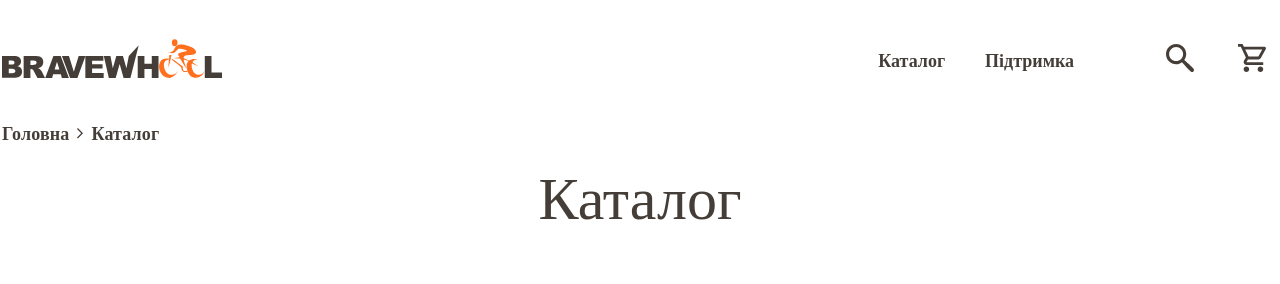
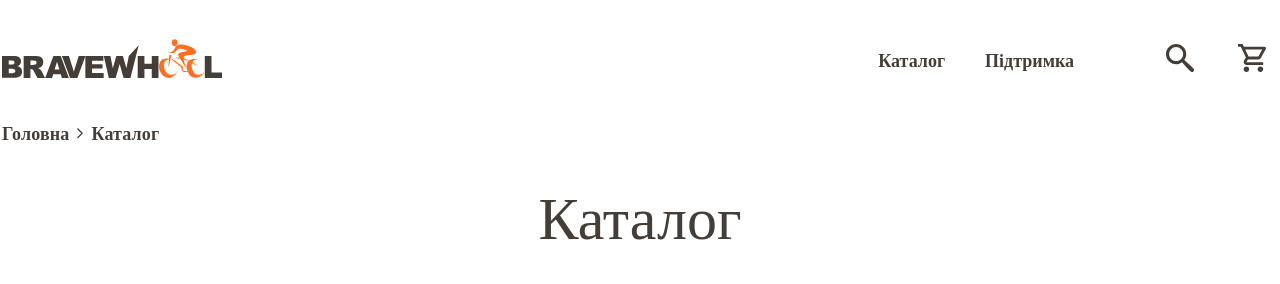
Before and after one commit to BaryYur/brave-wheels, a React (Vite) app: page /catalog in a window 1280 px wide. Shown: the top 284 px of the page. Built offline with nearby package versions, Linux system fonts and the light colour scheme; no server answers.

Commit message:
catalog changes

```diff
--- a/src/pages/catalog/CatalogPage.tsx
+++ b/src/pages/catalog/CatalogPage.tsx
@@ -90,7 +90,7 @@
     <Elements.CatalogWrapper>
       <Container styles={{ paddingBottom: "20px" }}>
         <BreadcrumbsList breadcrumbs={breadcrumbs} />
-        <H2>Каталог</H2>
+        <H2 style={{ marginTop: "20px" }}>Каталог</H2>
         {searchString.length > 0 && <P style={{ marginTop: "15px" }}>
           Пошук: <span style={{ fontWeight: "600" }}>{searchString}</span>
         </P>}
--- a/src/pages/catalog/bike-items/BikeItems.tsx
+++ b/src/pages/catalog/bike-items/BikeItems.tsx
@@ -136,7 +136,6 @@
                   border: `1px solid ${theme.light.palette.grey}`,
                   borderRadius: "10px",
                   margin: "0 auto",
-                  // width: "100%"
                 }}
               />
             </li>
```
